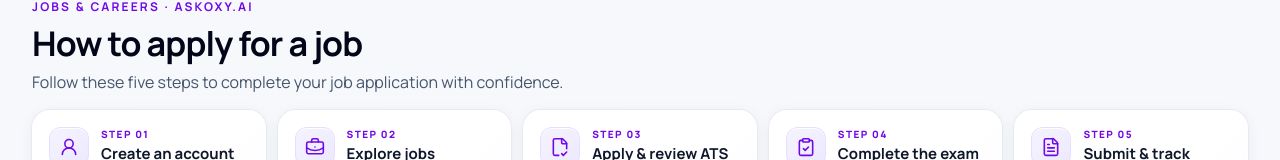
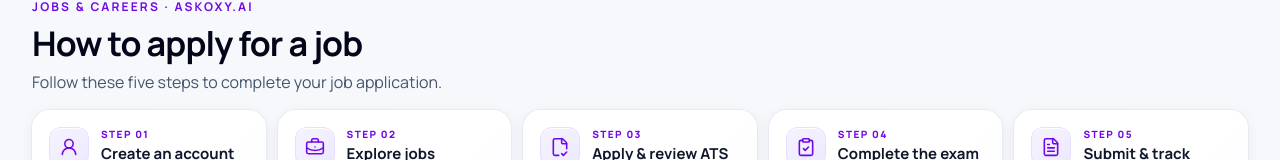
Before and after one commit to oxyloans/tvrk, a React (Vite) app: page /hiring in a window 1280 px wide. Shown: the part 391-551 px from the top of the page. Built offline with nearby package versions, Linux system fonts and the light colour scheme.

Commit message:
changes in we are hiring

```diff
--- a/src/wearehiring.tsx
+++ b/src/wearehiring.tsx
@@ -209,11 +209,11 @@ export default function WeAreHiring() {
                   How to apply for a job
                 </h2>
                 <p className="mt-1.5 text-sm leading-6 text-slate-600 sm:text-base">
-                  Follow these five steps to complete your job application with
-                  confidence.
+                  Follow these five steps to complete your job application.
                 </p>
               </div>
             </div>
+
 
             <ol className="mt-4 grid grid-cols-1 gap-3 sm:grid-cols-2 lg:grid-cols-3 xl:grid-cols-5">
               {steps.map((step, index) => (
```
